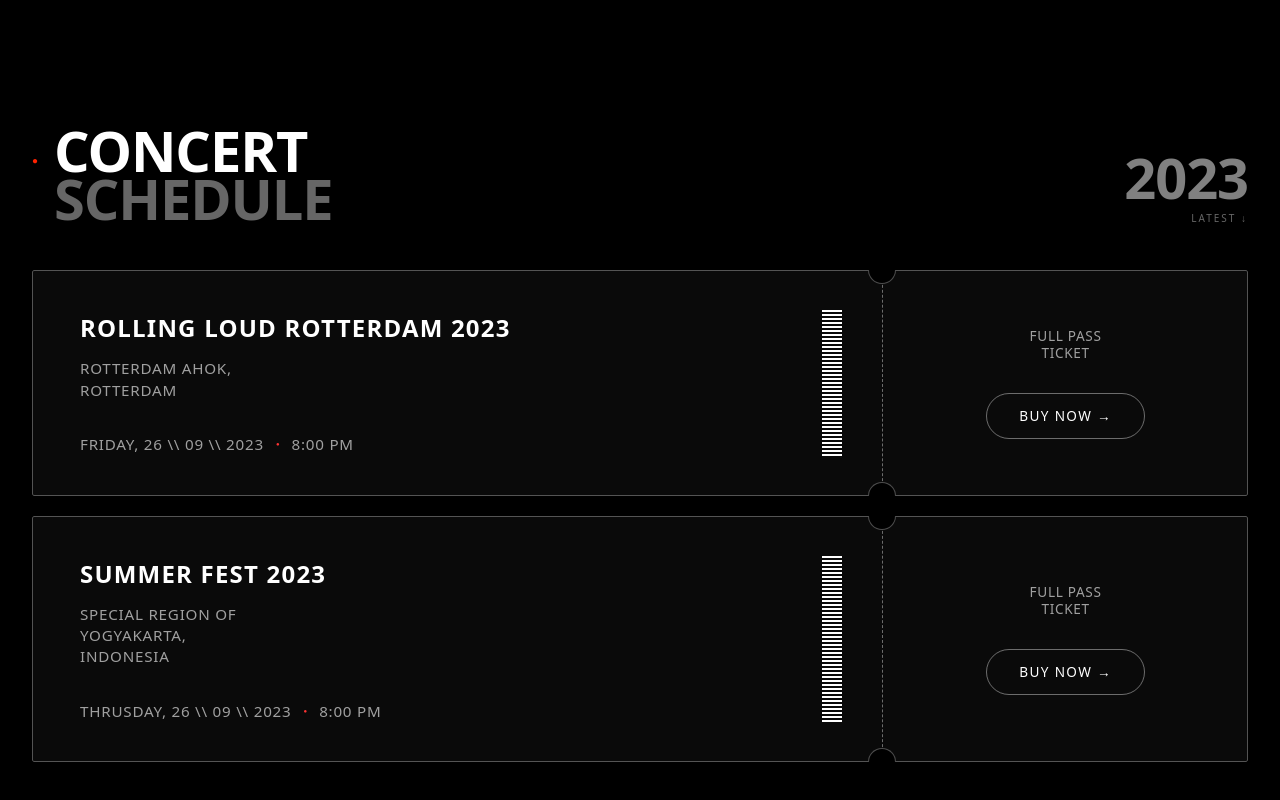
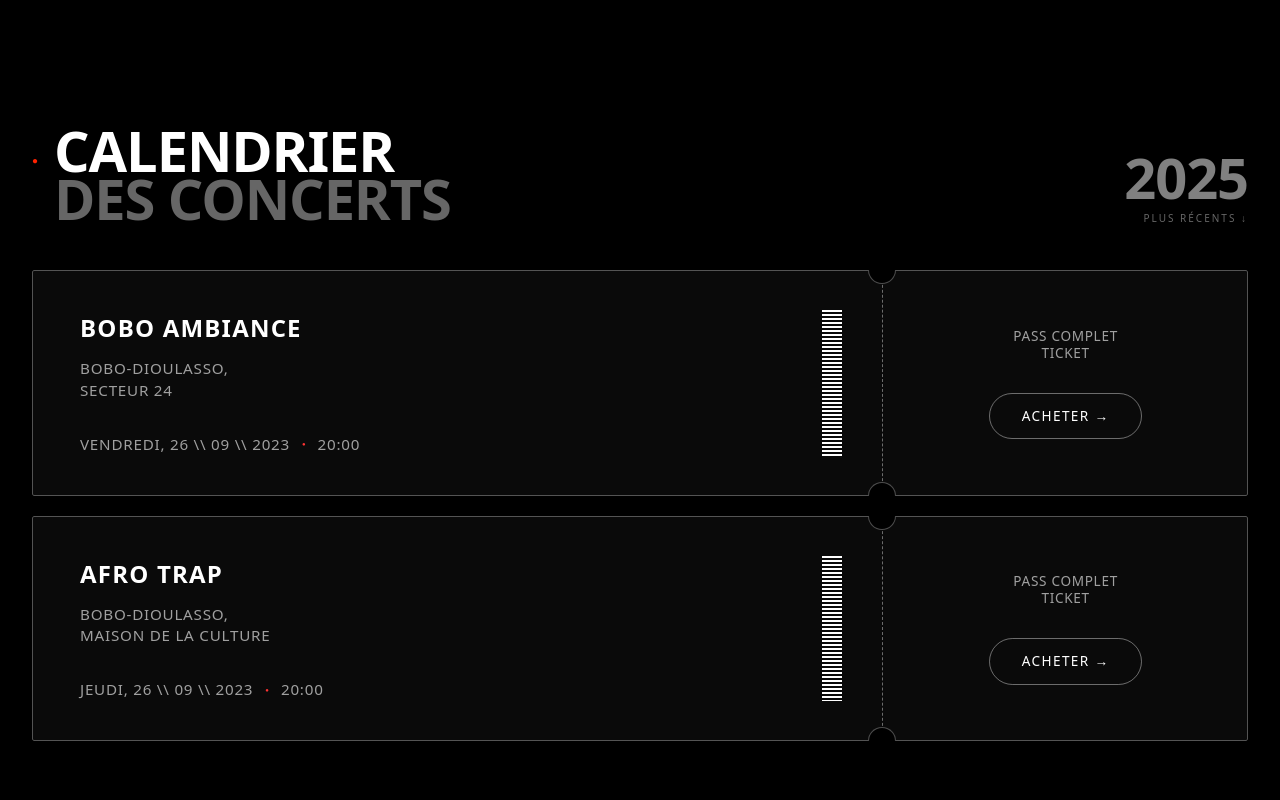
Before and after one commit to DIABY007/Site-VD, a Next.js app: page / in a window 1280 px wide. Shown: the part 3154-3954 px from the top of the page. Built offline with nearby package versions, Linux system fonts and the light colour scheme.

Commit message:
style(ui): translate ConcertScheduleSection and update events with WhatsApp links

```diff
--- a/components/ConcertScheduleSection.tsx
+++ b/components/ConcertScheduleSection.tsx
@@ -6,19 +6,19 @@
 const events = [
   {
     id: 1,
-    name: "ROLLING LOUD ROTTERDAM 2023",
-    location: "ROTTERDAM AHOK,\nROTTERDAM",
-    date: "FRIDAY, 26 \\\\ 09 \\\\ 2023",
-    time: "8:00 PM",
-    typeLines: ["FULL PASS", "TICKET"],
+    name: "BOBO AMBIANCE",
+    location: "BOBO-DIOULASSO,\nSECTEUR 24",
+    date: "VENDREDI, 26 \\\\ 09 \\\\ 2023",
+    time: "20:00",
+    typeLines: ["PASS COMPLET", "TICKET"],
   },
   {
     id: 2,
-    name: "SUMMER FEST 2023",
-    location: "SPECIAL REGION OF\nYOGYAKARTA,\nINDONESIA",
-    date: "THRUSDAY, 26 \\\\ 09 \\\\ 2023",
-    time: "8:00 PM",
-    typeLines: ["FULL PASS", "TICKET"],
+    name: "AFRO TRAP",
+    location: "BOBO-DIOULASSO,\nMAISON DE LA CULTURE",
+    date: "JEUDI, 26 \\\\ 09 \\\\ 2023",
+    time: "20:00",
+    typeLines: ["PASS COMPLET", "TICKET"],
   }
 ];
 
@@ -49,6 +49,12 @@
  * Optimized: Barcode and Divider are perfectly parallel and identical in height.
  */
 const ConcertScheduleSection: React.FC = () => {
+  const whatsappNumber = "22674855416";
+  const getWhatsAppLink = (eventName: string) => {
+    const message = encodeURIComponent(`Bonjour, je souhaite acheter un ticket pour l'évènement : ${eventName}`);
+    return `https://wa.me/${whatsappNumber}?text=${message}`;
+  };
+
   return (
     <section id="concerts" className="relative w-full bg-[#000000] text-[#FFFFFF] font-sans px-8 py-20 flex flex-col items-center overflow-hidden">
       {/* Standardized 1400px Centered Container */}
@@ -67,10 +73,10 @@
               <span className="text-[#FF2200] text-[10px] mt-[26px]">●</span>
               <div className="flex flex-col uppercase leading-[0.85]">
                 <h2 className="text-[3.5rem] font-[800] tracking-[-0.02em] text-white">
-                  CONCERT
+                  CALENDRIER
                 </h2>
                 <h2 className="text-[3.5rem] font-[800] tracking-[-0.02em] text-white/40">
-                  SCHEDULE
+                  DES CONCERTS
                 </h2>
               </div>
             </div>
@@ -78,10 +84,10 @@
 
           <div className="flex flex-col items-end leading-[0.85]">
             <span className="text-[3.5rem] font-[800] tracking-[-0.02em] text-white/50">
-              2023
+              2025
             </span>
             <span className="text-[10px] uppercase tracking-[0.2em] text-white/40 mt-3 cursor-pointer hover:text-white transition-colors duration-200">
-              LATEST ↓
+              PLUS RÉCENTS ↓
             </span>
           </div>
         </div>
@@ -146,13 +152,19 @@
                     ))}
                   </div>
 
-                  <motion.button
-                    whileHover={{ scale: 1.05, backgroundColor: 'white', color: 'black' }}
-                    whileTap={{ scale: 0.95 }}
-                    className="border border-white/40 rounded-full px-8 py-3 text-[0.85rem] uppercase tracking-[0.1em] text-white bg-transparent whitespace-nowrap transition-colors duration-200"
+                  <a
+                    href={getWhatsAppLink(event.name)}
+                    target="_blank"
+                    rel="noopener noreferrer"
                   >
-                    BUY NOW →
-                  </motion.button>
+                    <motion.button
+                      whileHover={{ scale: 1.05, backgroundColor: 'white', color: 'black' }}
+                      whileTap={{ scale: 0.95 }}
+                      className="border border-white/40 rounded-full px-8 py-3 text-[0.85rem] uppercase tracking-[0.1em] text-white bg-transparent whitespace-nowrap transition-colors duration-200"
+                    >
+                      ACHETER →
+                    </motion.button>
+                  </a>
                 </div>
 
               </div>
```
